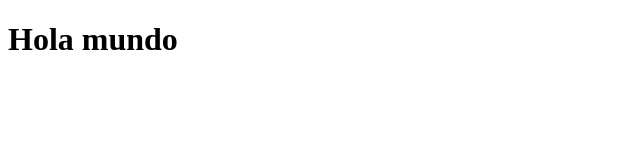
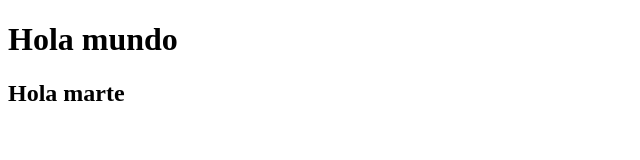
Before and after one commit to beztao01/webtest, a plain HTML site: page index.html in a window 1280 px wide. Shown: the whole page, without its empty margins (0-640 px from the left). Drawn offline with Linux system fonts and the light colour scheme.

Commit message:
add h2 marte

```diff
--- a/index.html
+++ b/index.html
@@ -7,5 +7,6 @@
 </head>
 <body>
     <h1>Hola mundo</h1>
+    <h2>Hola marte</h2>
 </body>
 </html>
```
